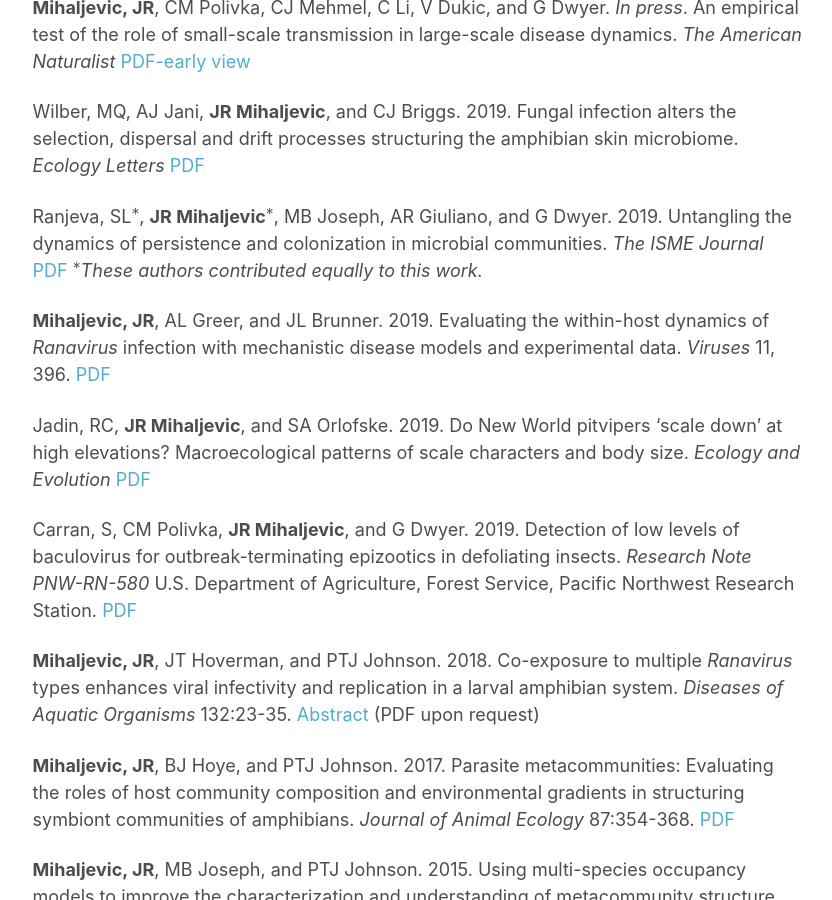
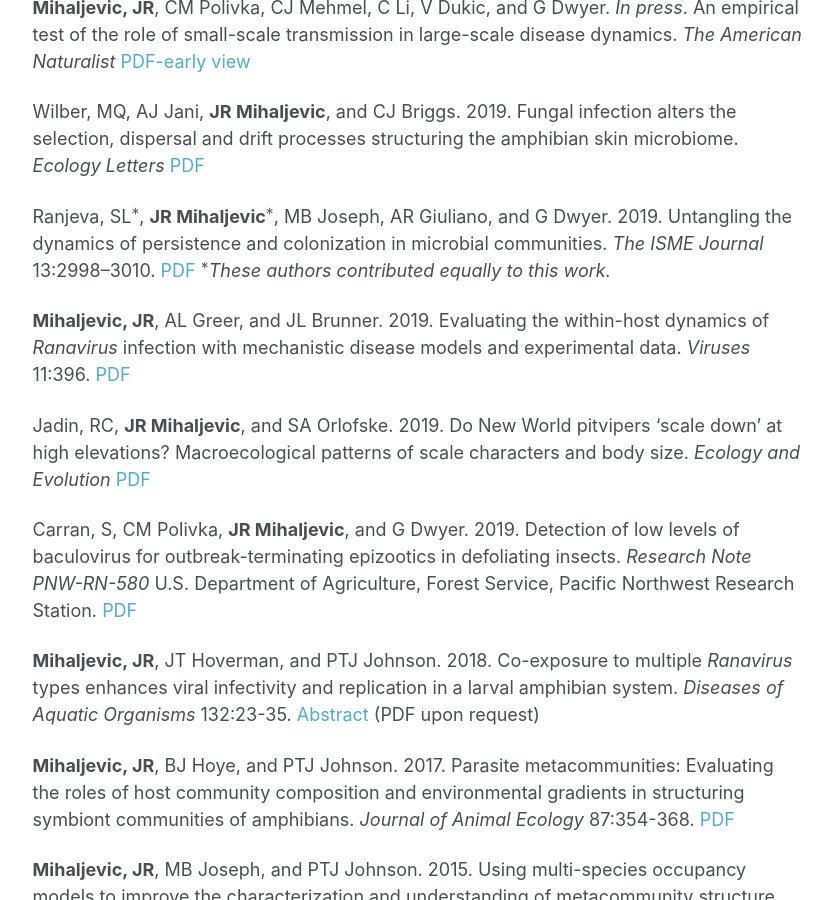
Before and after one commit to jrmihalj/jrmihalj.github.io, a Jekyll site: the page built from _pages/pubs.md, in a window 1280 px wide and 900 px high, scrolled down 1356 px. Shown: the whole window, without its empty margins (249-1081 px from the left). Built offline with Jekyll 4.4.1, drawn with Linux system fonts in a browser that asks for light colours; formulas are drawn with MathJax 3; our own code applies the rules of GitHub Pages for plain Markdown files.

Commit message:
update ISME volume, pages

```diff
--- a/_pages/pubs.md
+++ b/_pages/pubs.md
@@ -19,9 +19,9 @@ Polivka, CM, **JR Mihaljevic**, G Dwyer. 2019. Use of a mechanistic growth model
 
 Wilber, MQ, AJ Jani, **JR Mihaljevic**, and CJ Briggs. 2019. Fungal infection alters the selection, dispersal and drift processes structuring the amphibian skin microbiome. *Ecology Letters* [PDF]( https://doi.org/10.1111/ele.13414){:target="_blank"}
 
-Ranjeva, SL$^{\*}$, **JR Mihaljevic**$^{\*}$, MB Joseph, AR Giuliano, and G Dwyer. 2019. Untangling the dynamics of persistence and colonization in microbial communities. *The ISME Journal* [PDF](https://www.nature.com/articles/s41396-019-0488-7){:target="_blank"} $^{\*}$*These authors contributed equally to this work.*
+Ranjeva, SL$^{\*}$, **JR Mihaljevic**$^{\*}$, MB Joseph, AR Giuliano, and G Dwyer. 2019. Untangling the dynamics of persistence and colonization in microbial communities. *The ISME Journal* 13:2998–3010. [PDF](https://www.nature.com/articles/s41396-019-0488-7){:target="_blank"} $^{\*}$*These authors contributed equally to this work.*
 
-**Mihaljevic, JR**, AL Greer, and JL Brunner. 2019. Evaluating the within-host dynamics of *Ranavirus* infection with mechanistic disease models and experimental data. *Viruses* 11, 396. [PDF](https://www.mdpi.com/1999-4915/11/5/396){:target="_blank"}
+**Mihaljevic, JR**, AL Greer, and JL Brunner. 2019. Evaluating the within-host dynamics of *Ranavirus* infection with mechanistic disease models and experimental data. *Viruses* 11:396. [PDF](https://www.mdpi.com/1999-4915/11/5/396){:target="_blank"}
 
 Jadin, RC, **JR Mihaljevic**, and SA Orlofske. 2019. Do New World pitvipers ‘scale down’ at high elevations? Macroecological patterns of scale characters and body size. *Ecology and Evolution* [PDF](https://onlinelibrary.wiley.com/doi/full/10.1002/ece3.5486){:target="_blank"}
 
```
